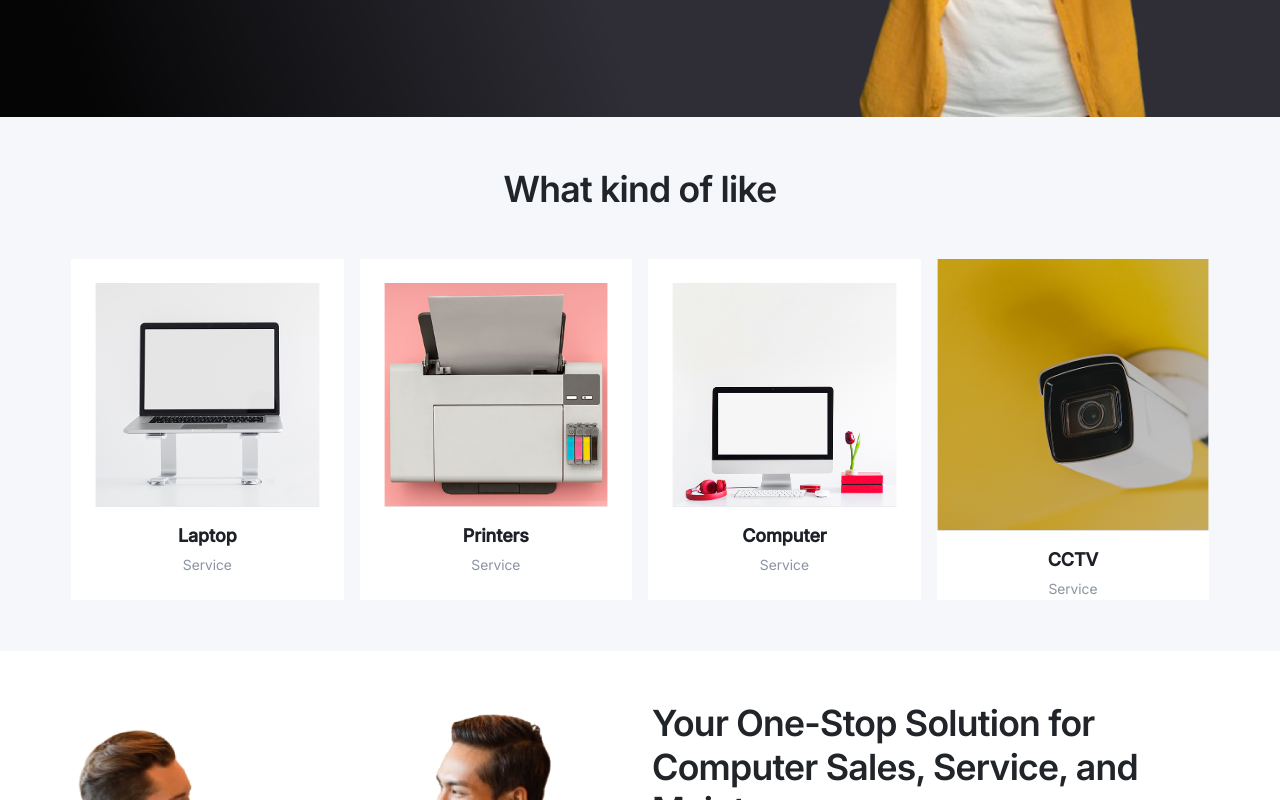
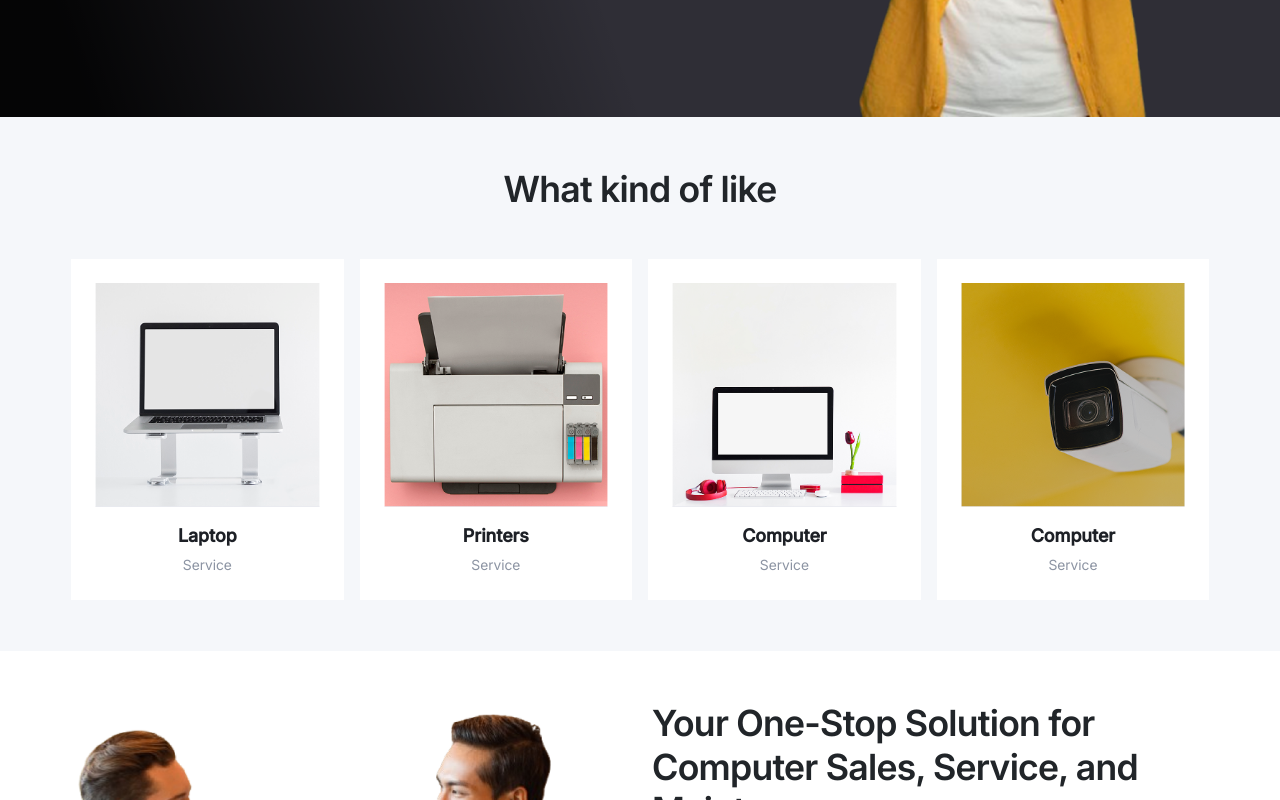
Before and after one commit to muthukumarniven/pc-wizard, a React (Create React App) app: page / in a window 1280 px wide. Shown: the part 517-1317 px from the top of the page. Built offline with nearby package versions, Linux system fonts and the light colour scheme; the HTML template or start-up script is replaced by a standard one.

Commit message:
text-changes

```diff
--- a/src/screens/Home.js
+++ b/src/screens/Home.js
@@ -87,12 +87,12 @@ const Home = () => {
                                 </div>
                             </li>
                             <li className="px-sm-2 px-0 list-unstyled">
-                                <div style={{ padding: "0" }} className="st-s-box w-100 h-100 d-flex flex-column align-items-center justify-content-center text-center">
+                                <div className="st-s-box w-100 h-100 d-flex flex-column align-items-center justify-content-center text-center">
                                     <div className="st-s-icon undefined icon-1 d-flex align-items-center justify-content-center">
                                         {/* <img src="./images/img-9.svg" alt="statements-section-img-1"> */}
                                         <img className="card-img-top" src={Images.cctv} alt="Banner" />
-                                    </div>
-                                    <h3 style={{ fontSize: "18px" }} className=" product-items">CCTV</h3>
+                                        </div>
+                                    <h3 style={{ fontSize: "18px" }} className="product-items">Computer</h3>
                                     <p className="service-content-txt mb-0">Service</p>
                                 </div>
                             </li>
@@ -104,7 +104,7 @@ const Home = () => {
 
             <div className='banner-content-container p-0'>
                 <div className='u-photo-section-container'>
-                    <div className='row flex-md-row flex-column-reverse'>
+                    <div className='row'>
                         <div className='col-md-6 col-12 mt-md-0 mt-sm-4 mt-4'>
                             <img
                                 className='w-100'
@@ -223,7 +223,7 @@ const Home = () => {
 
             <div className='banner-content-container p-0'>
                 <div className='u-photo-section-container'>
-                    <div className='row flex-md-row flex-column-reverse align-items-center justify-content-center' >
+                    <div className='row align-items-center justify-content-center' >
                         <div className='col-md-6 col-12 mt-md-0 mt-sm-4 mt-4 d-flex align-items-center justify-content-center'>
                             <img
                                 className='w-100'
@@ -297,7 +297,7 @@ const Home = () => {
 
             <div className='banner-content-container p-0'>
                 <div className='u-photo-section-container'>
-                    <div className='row flex-md-row flex-column-reverse d-flex align-items-center justify-content-center'>
+                    <div className='row d-flex align-items-center justify-content-center'>
                         <div className='col-md-6 col-12 mt-md-0 mt-sm-4 mt-4 d-flex align-items-center justify-content-center'>
                             <img
                                 className='w-100'
@@ -412,7 +412,7 @@ const Home = () => {
                     <div className='lets-go-container text-center'>
                         <h1 style={{ fontSize: "36px", letterSpacing: "-.02em" }}>Contact Us</h1>
                     </div>
-                    <div className='row flex-md-row flex-column-reverse d-flex align-items-center justify-content-center mt-5'>
+                    <div className='row d-flex align-items-center justify-content-center mt-5'>
 
                         <div className='col-md-6 col-12 mt-md-0 mt-sm-4 mt-4 d-flex align-items-center justify-content-center map-container'>
                             <img
```
